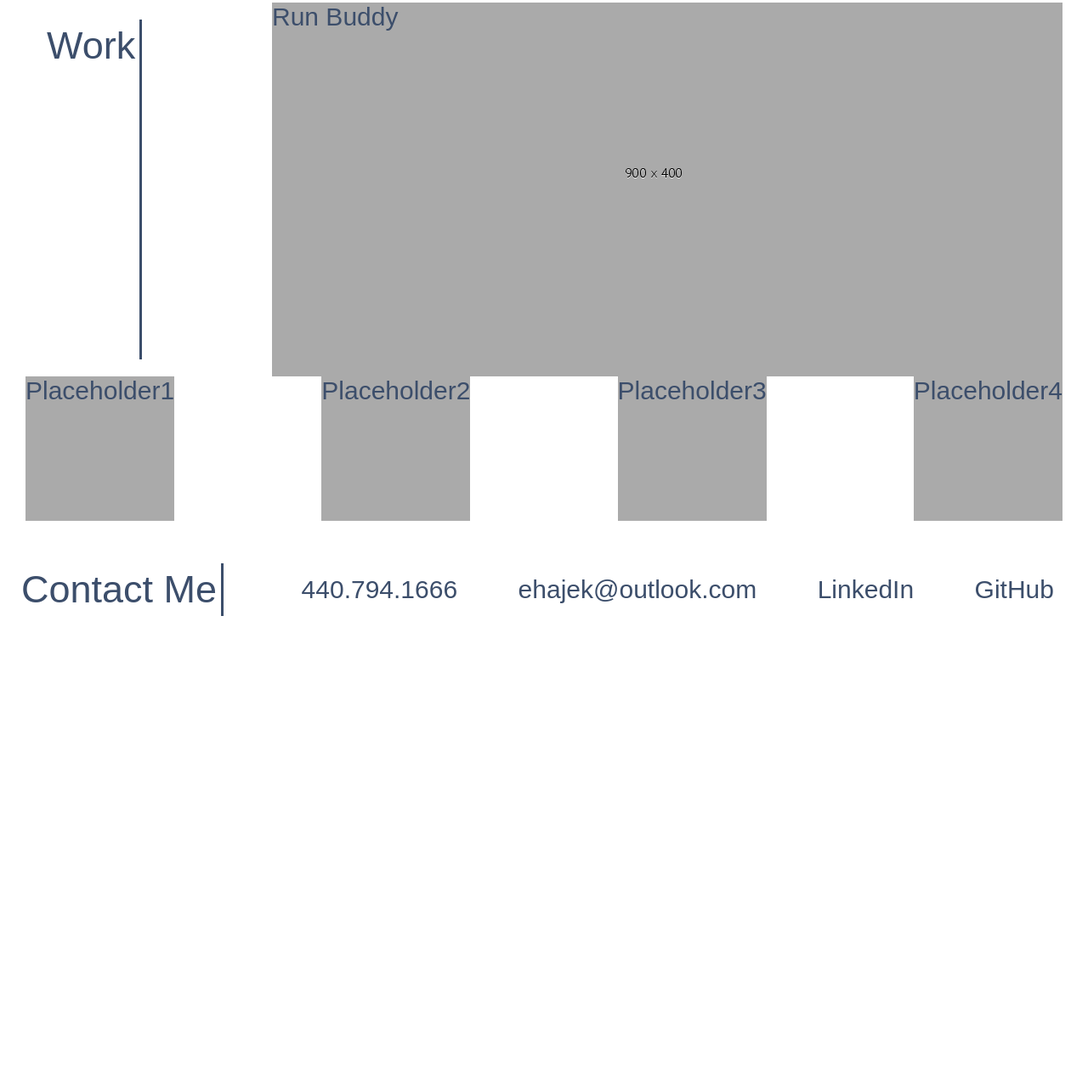
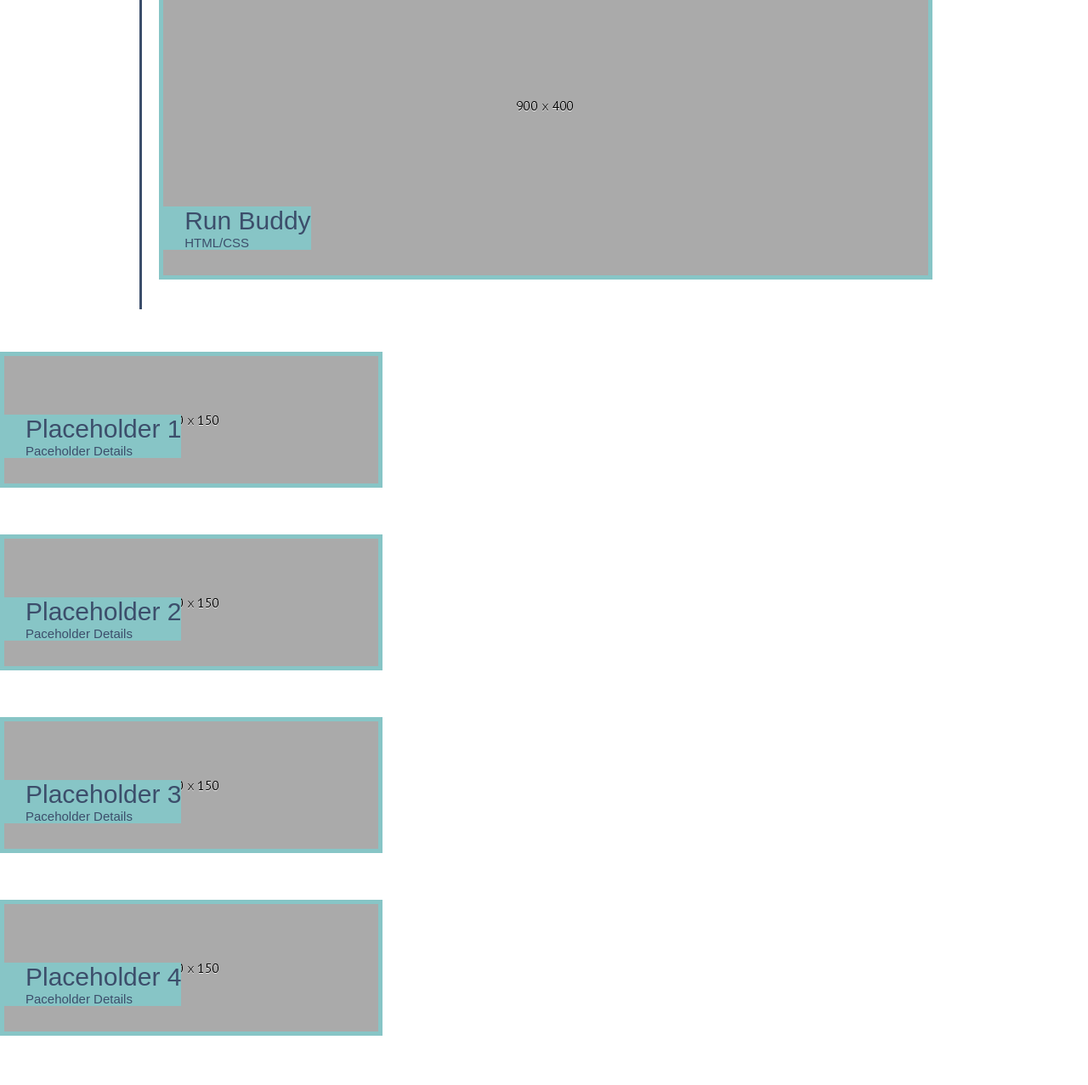
Before and after one commit to ehajek/Portfolio, a plain HTML site: page index.html in a window 1280 px wide. Shown: the part 610-1887 px from the top of the page at 85% size. Before the commit the page ends 1355 px from the top, so only its background shows below. Drawn offline with Linux system fonts and the light colour scheme.

Commit message:
image Styled 2nd

```diff
--- a/assets/css/style.css
+++ b/assets/css/style.css
@@ -62,7 +62,6 @@ header h1 {
   .hero {
       background-image: url('../images/Indians.jpeg');
       background-size: cover;
-
       height: 200px;
 
   }
@@ -71,6 +70,10 @@ header h1 {
      font-size: 30px;
      font-weight: lighter;
  }
+ h4 {
+    font-size: 15px;
+    font-weight: lighter;
+}
 
 
   .hero h3 {
@@ -94,32 +97,30 @@ h2 {
     display: inline;
 }
 
-  article {
+.topics {
     color: var(--bluefont-color);
     font-weight: lighter;
     margin: 30px;
-}
+    justify-content: left;
+    display: flex;
 
-.topics {
-    justify-content: center;
-    display: flex;
-    justify-content: space-between;
-    flex-wrap: wrap;
 }
 .work {
-    background-image: url("../images/900x400.gif");
-    display: flex;
-    height: 440px;
-    width: 930px;
-
+    display: inline;
+    justify-content: center;
 }
 .work img {
-
+    border: 5px solid var(--highlight-color);
 }
-.sub-work {
-    background-image: url("../images/440x150.gif");
-    justify-content: center;
-    height: 170px;
+.left_text {
+    position: relative;
+    width: auto;
+    bottom: 90px;
+    background-color: var(--highlight-color);
+    display: table;
+    margin: 0px;
+    padding-left: 30px;
+    color: var(--bluefont-color);
 }
 
 .contact  {
--- a/index.html
+++ b/index.html
@@ -49,31 +49,64 @@
                 Work
             </h2>
             <aside id="main-work" class="work">
-                <h3>
-                    <a href="https://ehajek.github.io/run-buddy/">Run Buddy</a>
-                </h3>
-            </aside>
-            <aside class="sub-work">
-                <h3>
-                    Placeholder1
-                </h3>
-            </aside>
-            <aside class="sub-work" class="work">
-                <h3>
-                    Placeholder2
-                </h3>
-            </aside>
-            <aside class="sub-work" class="work">
-                <h3>
-                    Placeholder3
-                </h3>
-            </aside>
-            <aside class="sub-work" class="work">
-                <h3>
-                    Placeholder4
-                </h3>
+                <a href="https://ehajek.github.io/run-buddy/"><img src="./assets/images/900x400.gif" alt="Run Buddy Project"></a>
+                <div class="left_text">
+                    <h3>
+                        Run Buddy
+                    </h3>
+                    <h4>
+                        HTML/CSS
+                    </h4>
+                </div>
             </aside>
         </article>
+        <article class=".topics">
+            <aside class="work">
+                <a href=""><img src="./assets/images/440x150.gif" alt="Placeholder for more work"></a>
+                <div class="left_text">
+                    <h3>
+                        Placeholder 1
+                    </h3>
+                    <h4>
+                        Paceholder Details
+                    </h4>
+                </div>
+            </aside>
+            <aside class="work">
+                <a href=""><img src="./assets/images/440x150.gif" alt="Placeholder for more work"></a>
+                <div class="left_text">
+                    <h3>
+                        Placeholder 2
+                    </h3>
+                    <h4>
+                        Paceholder Details
+                    </h4>
+                </div>
+            </aside>
+            <aside class="work">
+                <a href=""><img src="./assets/images/440x150.gif" alt="Placeholder for more work"></a>
+                <div class="left_text">
+                    <h3>
+                        Placeholder 3
+                    </h3>
+                    <h4>
+                        Paceholder Details
+                    </h4>
+                </div>
+            </aside>
+            <aside class="work">
+                <a href=""><img src="./assets/images/440x150.gif" alt="Placeholder for more work"></a>
+                <div class="left_text">
+                    <h3>
+                        Placeholder 4
+                    </h3>
+                    <h4>
+                        Paceholder Details
+                    </h4>
+                </div>
+            </aside>
+        </article>
+
         <section id="contact-me" class="contact">
             <h2>
                 Contact Me
```
